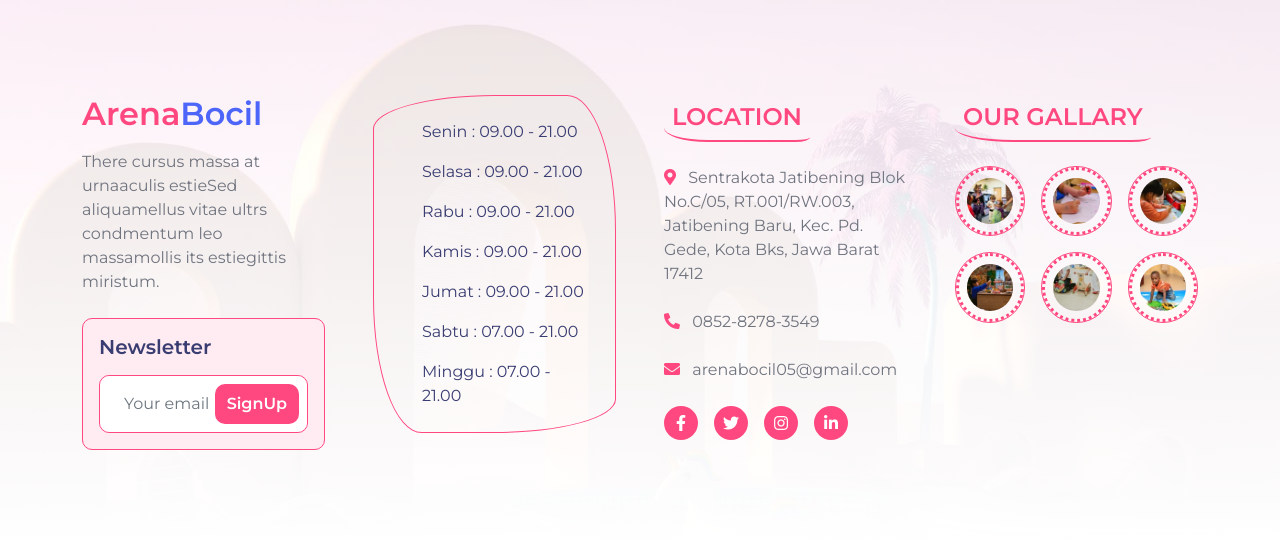
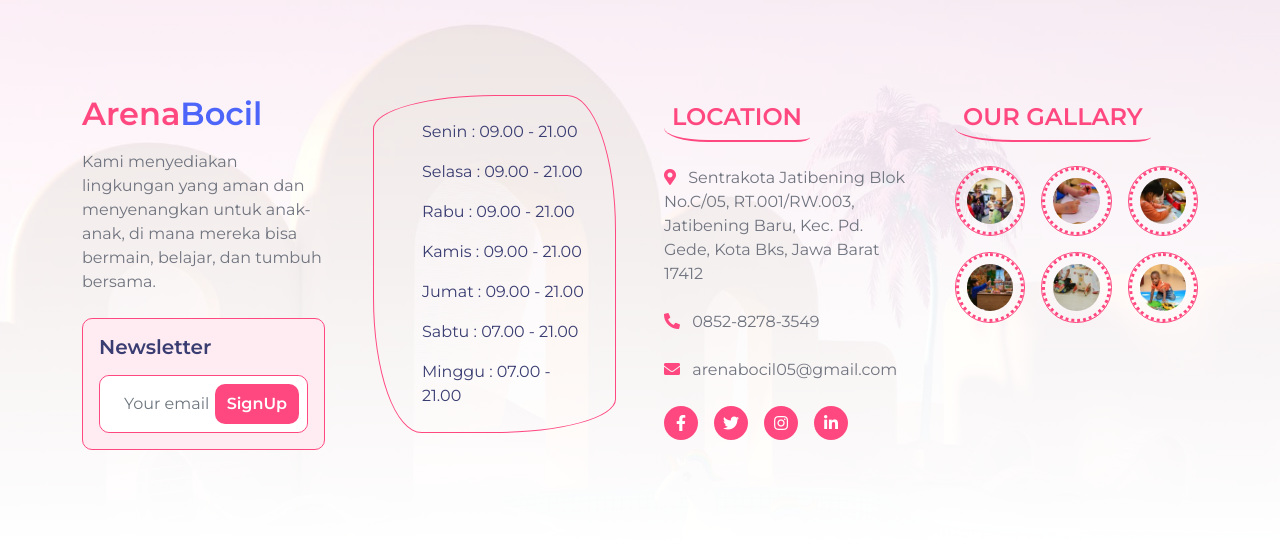
Before and after one commit to Ganesyk12/simple-apps, a CodeIgniter app: page /new-apps/Home in a window 1280 px wide. Shown: the part 5299-5845 px from the top of the page. Run offline with CodeIgniter, Linux system fonts and the light colour scheme; some libraries are stand-ins or nearby versions.

Commit message:
initial commit

```diff
--- a/application/views/base/footer.php
+++ b/application/views/base/footer.php
@@ -5,7 +5,7 @@
          <div class="col-md-6 col-lg-4 col-xl-3">
             <div class="footer-item">
                <h2 class="fw-bold mb-3"><span class="text-primary mb-0">Arena</span><span class="text-secondary">Bocil</span></h2>
-               <p class="mb-4">There cursus massa at urnaaculis estieSed aliquamellus vitae ultrs condmentum leo massamollis its estiegittis miristum.</p>
+               <p class="mb-4">Kami menyediakan lingkungan yang aman dan menyenangkan untuk anak-anak, di mana mereka bisa bermain, belajar, dan tumbuh bersama.</p>
                <div class="border border-primary p-3 rounded bg-light">
                   <h5 class="mb-3">Newsletter</h5>
                   <div class="position-relative mx-auto border border-primary rounded" style="max-width: 400px;">
--- a/application/views/base/header.php
+++ b/application/views/base/header.php
@@ -7,6 +7,9 @@
    <meta content="width=device-width, initial-scale=1.0" name="viewport">
    <meta content="" name="keywords">
    <meta content="" name="description">
+   <!-- Favicon -->
+   <link rel="shortcut icon" href="<?= base_url('assets') ?>/img/Logo.svg" type="image/x-icon">
+
    <!-- Google Web Fonts -->
    <link rel="preconnect" href="https://fonts.googleapis.com">
    <link rel="preconnect" href="https://fonts.gstatic.com" crossorigin>
@@ -20,7 +23,6 @@
    <link href="<?= base_url('assets'); ?>/lib/owlcarousel/assets/owl.carousel.min.css" rel="stylesheet">
    <!-- Customized Bootstrap Stylesheet -->
    <link href="<?= base_url('assets'); ?>/css/bootstrap.min.css" rel="stylesheet">
-   <!-- Template Stylesheet -->
    <link href="<?= base_url('assets'); ?>/css/style.css" rel="stylesheet">
 </head>
 
```
Also changed, not shown: assets/img/Logo.svg (added), 1 other file.
